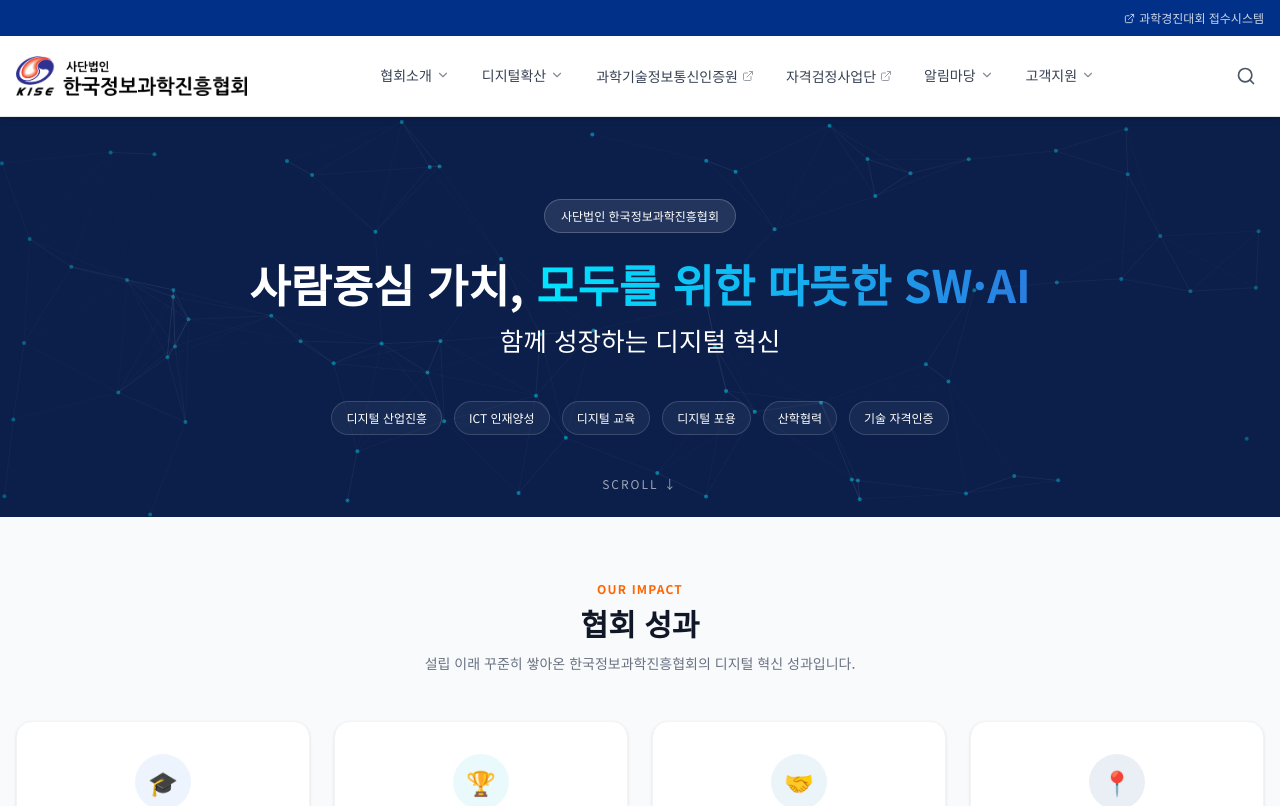
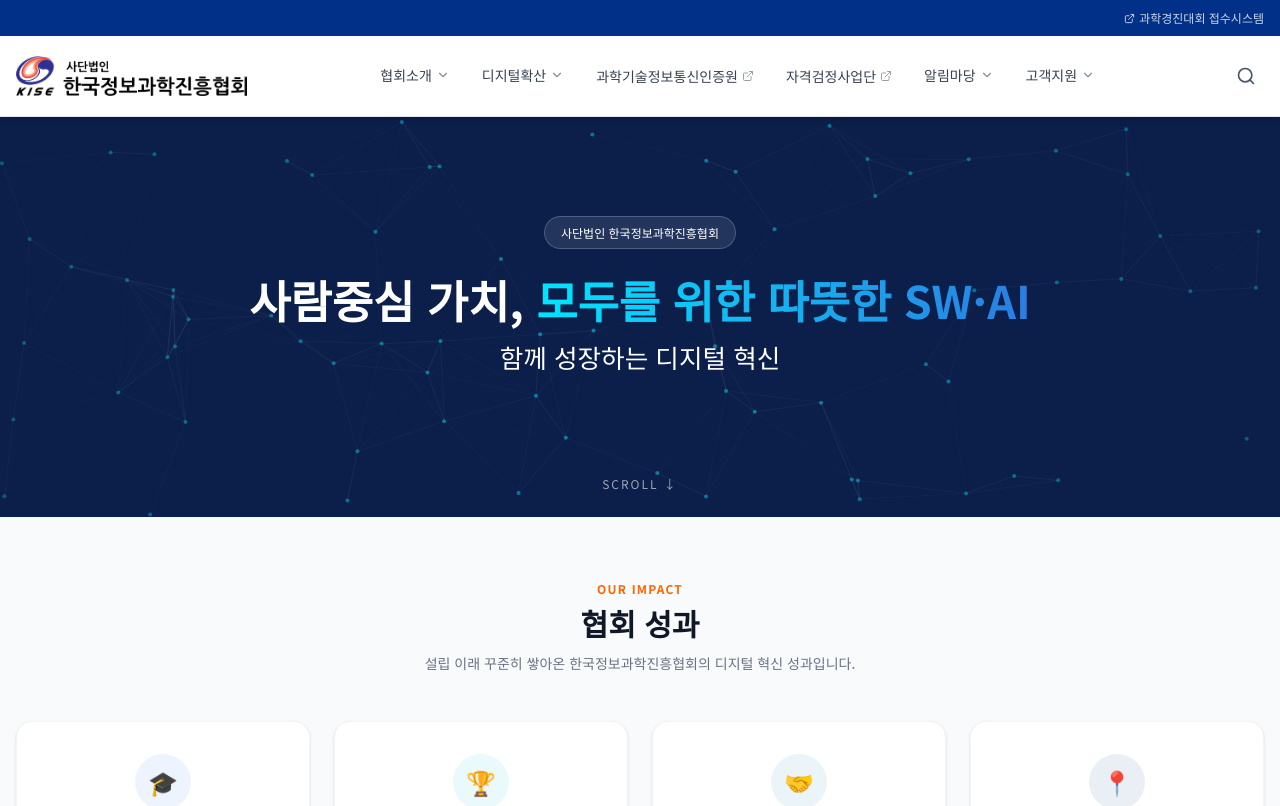
Before and after one commit to sciencekoreakise-svg/kise-website, a Next.js app: page / in a window 1280 px wide. Shown: the top 806 px of the page. Built offline with nearby package versions, Linux system fonts and the light colour scheme.

Commit message:
히어로 키워드 칩 전체 제거

```diff
--- a/app/digital/layout.tsx
+++ b/app/digital/layout.tsx
@@ -9,7 +9,6 @@
       title="디지털 격차를 줄이는 포용적 정보문화 확산"
       breadcrumb={[]}
       sectionNav={{ label: '디지털확산', items: digitalNav.children! }}
-      chips={['디지털 산업진흥', 'ICT 인재양성', '디지털 교육', '디지털 포용', '산학협력', '기술 자격인증']}
     >
       {children}
     </SubPageLayout>
--- a/app/intro/layout.tsx
+++ b/app/intro/layout.tsx
@@ -9,7 +9,6 @@
       title="AI 시대를 준비하는 ICT·과학기술 인재 양성"
       breadcrumb={[]}
       sectionNav={{ label: '협회소개', items: introNav.children! }}
-      chips={['디지털 산업진흥', 'ICT 인재양성', '디지털 교육', '디지털 포용', '산학협력', '기술 자격인증']}
     >
       {children}
     </SubPageLayout>
--- a/app/news/layout.tsx
+++ b/app/news/layout.tsx
@@ -9,7 +9,6 @@
       title="산업과 교육을 연결하는 ICT 혁신 네트워크"
       breadcrumb={[]}
       sectionNav={{ label: '알림마당', items: newsNav.children! }}
-      chips={['디지털 산업진흥', 'ICT 인재양성', '디지털 교육', '디지털 포용', '산학협력', '기술 자격인증']}
     >
       {children}
     </SubPageLayout>
--- a/app/support/layout.tsx
+++ b/app/support/layout.tsx
@@ -9,7 +9,6 @@
       title="산업과 교육을 연결하는 ICT 혁신 네트워크"
       breadcrumb={[]}
       sectionNav={{ label: '고객지원', items: supportNav.children! }}
-      chips={['디지털 산업진흥', 'ICT 인재양성', '디지털 교육', '디지털 포용', '산학협력', '기술 자격인증']}
     >
       {children}
     </SubPageLayout>
--- a/components/HeroSlider.tsx
+++ b/components/HeroSlider.tsx
@@ -85,20 +85,6 @@
           함께 성장하는 디지털 혁신
         </p>
 
-        {/* 키워드 칩 */}
-        <div
-          style={{
-            display: 'flex',
-            justifyContent: 'center',
-            flexWrap: 'wrap',
-            gap: '12px',
-            animation: 'hero2FadeUp 0.8s 0.6s ease both',
-          }}
-        >
-          {['디지털 산업진흥', 'ICT 인재양성', '디지털 교육', '디지털 포용', '산학협력', '기술 자격인증'].map((label) => (
-            <ChipItem key={label} label={label} />
-          ))}
-        </div>
       </div>
 
       {/* 스크롤 안내 */}
@@ -136,23 +122,3 @@
     </section>
   );
 }
-
-function ChipItem({ label }: { label: string }) {
-  return (
-    <span
-      className="hero2-chip"
-      style={{
-        padding: '6px 14px',
-        background: 'rgba(255, 255, 255, 0.05)',
-        border: '1px solid rgba(255, 255, 255, 0.15)',
-        borderRadius: '50px',
-        fontSize: '0.75rem',
-        backdropFilter: 'blur(5px)',
-        transition: 'all 0.3s',
-        cursor: 'default',
-      }}
-    >
-      {label}
-    </span>
-  );
-}
--- a/components/PageBanner.tsx
+++ b/components/PageBanner.tsx
@@ -6,10 +6,9 @@
 type Props = {
   title: string;
   breadcrumb: string[];
-  chips?: string[];
 };
 
-export default function PageBanner({ title, breadcrumb, chips }: Props) {
+export default function PageBanner({ title, breadcrumb }: Props) {
   return (
     <div
       style={{
@@ -79,36 +78,6 @@
           </span>
         </h1>
 
-        {/* 키워드 칩 */}
-        {chips && chips.length > 0 && (
-          <div
-            style={{
-              display: 'flex',
-              justifyContent: 'center',
-              flexWrap: 'wrap',
-              gap: '8px',
-              marginTop: '16px',
-              animation: 'pb-fadeUp 0.8s 0.4s ease both',
-            }}
-          >
-            {chips.map((label) => (
-              <span
-                key={label}
-                style={{
-                  padding: '6px 14px',
-                  background: 'rgba(255, 255, 255, 0.05)',
-                  border: '1px solid rgba(255, 255, 255, 0.15)',
-                  borderRadius: '50px',
-                  fontSize: '0.75rem',
-                  backdropFilter: 'blur(5px)',
-                  color: '#fff',
-                }}
-              >
-                {label}
-              </span>
-            ))}
-          </div>
-        )}
 
         {/* 브레드크럼 */}
         {breadcrumb.length > 0 && (
--- a/components/SubPageLayout.tsx
+++ b/components/SubPageLayout.tsx
@@ -6,15 +6,14 @@
   title: string;
   breadcrumb: string[];
   sectionNav: { label: string; items: NavChild[] };
-  chips?: string[];
   children: React.ReactNode;
 };
 
-export default function SubPageLayout({ title, breadcrumb, sectionNav, chips, children }: Props) {
+export default function SubPageLayout({ title, breadcrumb, sectionNav, children }: Props) {
   return (
     <div>
       {/* 히어로 배너 */}
-      <PageBanner title={title} breadcrumb={breadcrumb} chips={chips} />
+      <PageBanner title={title} breadcrumb={breadcrumb} />
 
       {/* 컨텐츠 영역 */}
       <div className="max-w-7xl mx-auto px-4 py-10">
```
